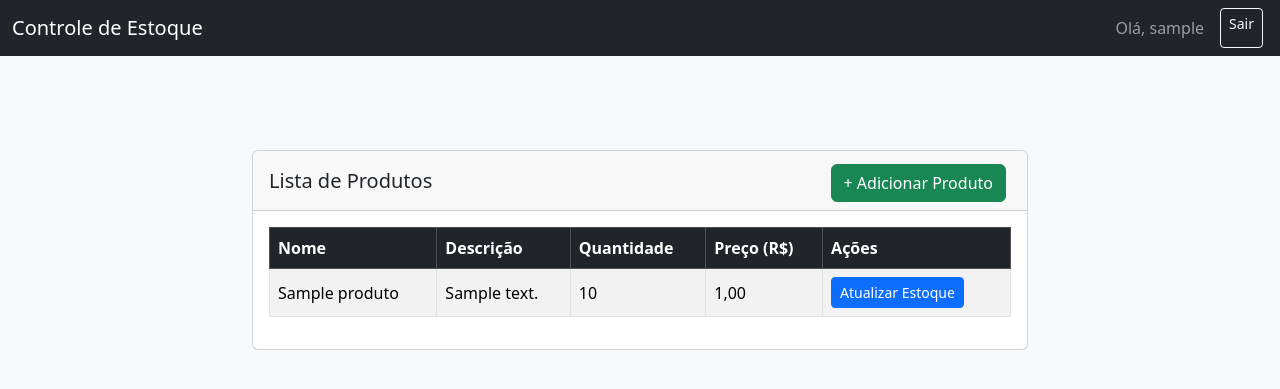
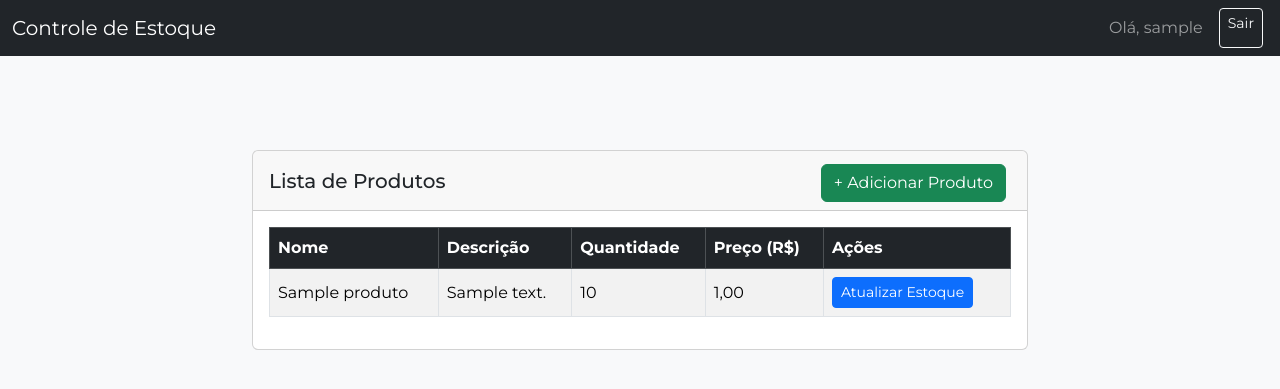
Before and after one commit to ViniciusII/projeto_integradorII, a PHP site: page /estoque.php in a window 1280 px wide. Shown: the top 389 px of the page. Run offline with PHP 8.4, Linux system fonts and the light colour scheme; the visitor is signed in with stand-in values (Sample User, id 1); tables that the repository leaves empty hold one stand-in row (values such as "Sample post").

Commit message:
att-botoes

```diff
--- a/assets/css/custom.css
+++ b/assets/css/custom.css
@@ -1,5 +1,6 @@
 /* Corpo da página */
 body {
+    font-family: 'Montserrat';
     background-color: #f8f9fa;
     padding-top: 70px; /* Espaço suficiente para a navbar fixa */
 }
--- a/assets/css/style.css
+++ b/assets/css/style.css
@@ -152,6 +152,7 @@ CSS page login -----------------------------------------------------------------
 */
 /* Só aplica quando estiver dentro do login */
 .login-page {
+    font-family: 'Montserrat';
     height: 100vh;
     background: linear-gradient(135deg, #000000, #333333),
     url('../images/bg-login.jpg') no-repeat center center;
--- a/public/add_product.php
+++ b/public/add_product.php
@@ -33,6 +33,7 @@ if ($_SERVER["REQUEST_METHOD"] == "POST") {
 <nav class="navbar navbar-dark bg-dark fixed-top">
     <div class="container-fluid">
         <span class="navbar-brand">Controle de Estoque</span>
+        <a href="logout.php" class="btn btn-outline-light btn-sm">Sair</a>
     </div>
 </nav>
 
--- a/public/estoque.php
+++ b/public/estoque.php
@@ -21,6 +21,8 @@ $stmt = $produto->listar();
     <meta charset="UTF-8">
     <title>Controle de Estoque</title>
     <link href="https://cdn.jsdelivr.net/npm/bootstrap@5.3.2/dist/css/bootstrap.min.css" rel="stylesheet">
+    <link rel="preconnect" href="https://fonts.gstatic.com" crossorigin>
+    <link href="https://fonts.googleapis.com/css2?family=Montserrat:ital,wght@0,100..900;1,100..900&display=swap" rel="stylesheet">
     <link href="../assets/css/custom.css" rel="stylesheet">
 </head>
 <body>
--- a/public/index.php
+++ b/public/index.php
@@ -20,6 +20,7 @@ $stmt = $produto->listar();
 <nav class="navbar navbar-expand-lg navbar-dark bg-dark fixed-top">
     <div class="container-fluid">
         <span class="navbar-brand">Controle de Estoque</span>
+        <a href="logout.php" class="btn btn-outline-light btn-sm">Sair</a>
     </div>
 </nav>
 
--- a/public/login.php
+++ b/public/login.php
@@ -30,6 +30,8 @@ if ($_SERVER['REQUEST_METHOD'] === 'POST') {
     <meta charset="UTF-8" />
     <meta name="viewport" content="width=device-width, initial-scale=1" />
     <title>Login - Awax</title>
+    <link rel="preconnect" href="https://fonts.gstatic.com" crossorigin>
+    <link href="https://fonts.googleapis.com/css2?family=Montserrat:ital,wght@0,100..900;1,100..900&display=swap" rel="stylesheet">
     <link rel="stylesheet" type="text/css" href="../assets/css/style.css" />
 </head>
 <body class="login-page">
--- a/public/update_stock.php
+++ b/public/update_stock.php
@@ -45,6 +45,7 @@ if ($_SERVER["REQUEST_METHOD"] == "POST") {
 <nav class="navbar navbar-dark bg-dark fixed-top">
     <div class="container-fluid">
         <span class="navbar-brand">Controle de Estoque</span>
+        <a href="logout.php" class="btn btn-outline-light btn-sm">Sair</a>
     </div>
 </nav>
 
```
